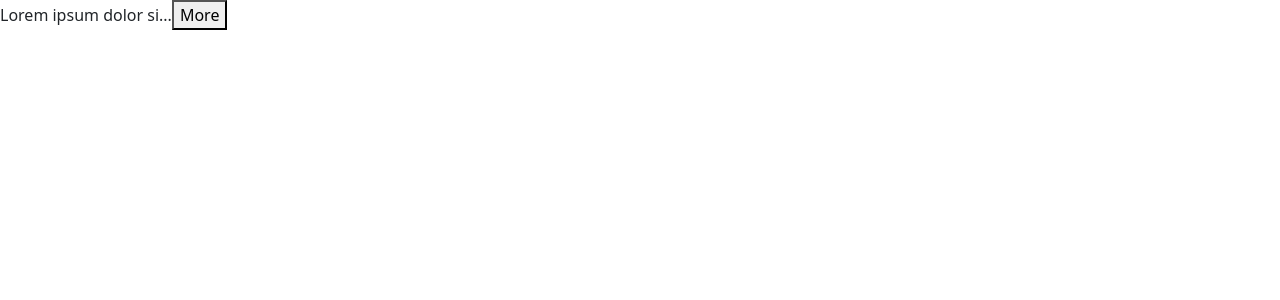
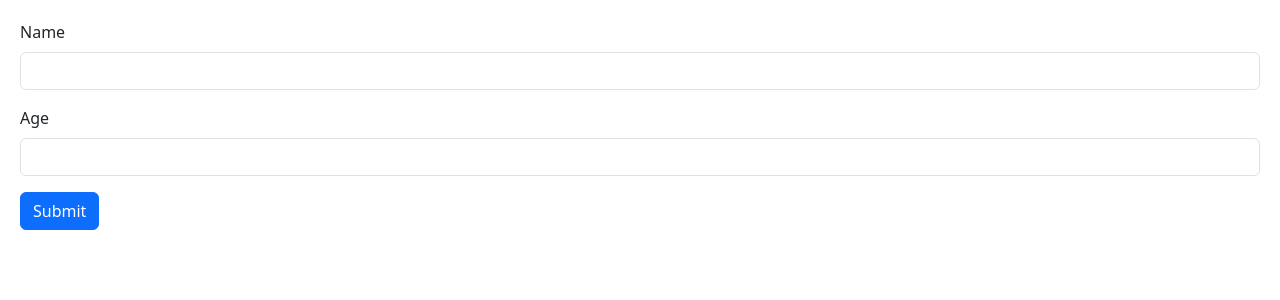
Before and after one commit to Asfakur/react_18, a React (Vite) app: page / in a window 1280 px wide. Shown: the top 300 px of the page. Built offline with nearby package versions, Linux system fonts and the light colour scheme.

Commit message:
6-2 Building a Form

```diff
--- a/src/App.tsx
+++ b/src/App.tsx
@@ -1,18 +1,9 @@
-import { useState } from "react";
-import ExpandableText from "./components/Exercise/ExpandableText";
+import Form from "./components/Form";
 
 function App() {
     return (
         <div>
-            <ExpandableText maxChars={20}>
-                Lorem ipsum dolor sit amet consectetur adipisicing elit. Nemo
-                neque omnis, fugit nesciunt labore sunt accusantium dolorum
-                veniam temporibus porro tempora animi cupiditate delectus ullam.
-                Deserunt explicabo temporibus, molestiae blanditiis facilis
-                iusto eligendi minima maxime architecto modi harum ducimus sint
-                dolor magni quos nihil magnam voluptatum quas. Officia, quo
-                rerum.
-            </ExpandableText>
+            <Form />
         </div>
     );
 }
--- /dev/null
+++ b/src/components/Form.tsx
@@ -0,0 +1,23 @@
+const Form = () => {
+    return (
+        <form>
+            <div className="mb-3">
+                <label htmlFor="name" className="form-label">
+                    Name
+                </label>
+                <input id="name" type="text" className="form-control" />
+            </div>
+            <div className="mb-3">
+                <label htmlFor="age" className="form-label">
+                    Age
+                </label>
+                <input id="age" type="number" className="form-control" />
+            </div>
+            <button className="btn btn-primary" type="submit">
+                Submit
+            </button>
+        </form>
+    );
+};
+
+export default Form;
--- /dev/null
+++ b/src/index.css
@@ -0,0 +1,3 @@
+body {
+    padding: 20px;
+}
--- a/src/main.tsx
+++ b/src/main.tsx
@@ -2,6 +2,7 @@
 import ReactDOM from 'react-dom/client'
 import App from './App.tsx'
 import 'bootstrap/dist/css/bootstrap.css'
+import './index.css'
 
 ReactDOM.createRoot(document.getElementById('root')!).render(
   <React.StrictMode>
```
